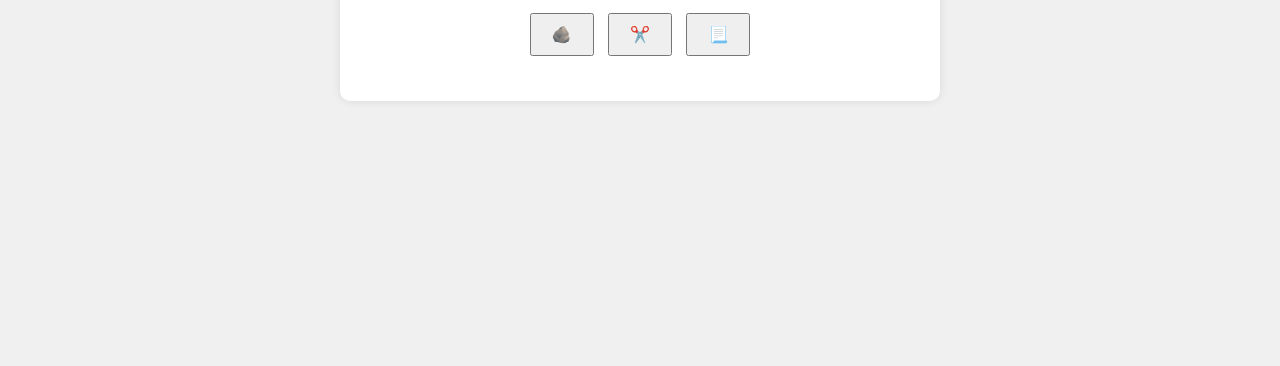
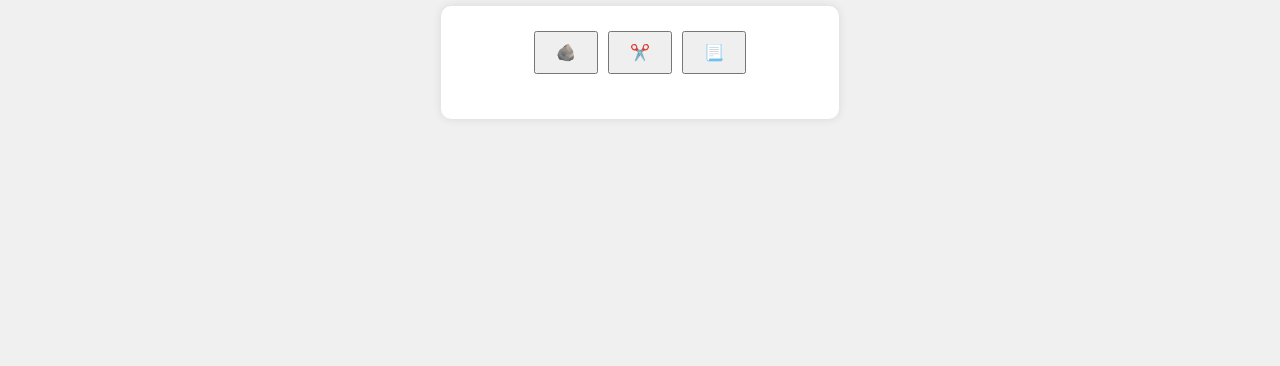
Before and after one commit to SoupLittle/2ITA-JS-CRUD5, a plain HTML site: page index.html in a window 1280 px wide. Shown: the part 434-800 px from the top of the page. Drawn offline with Linux system fonts and the light colour scheme.

Commit message:
Update style.css

```diff
--- a/style.css
+++ b/style.css
@@ -3,6 +3,9 @@ body {
     background-color: #f0f0f0;
     margin: 0;
     padding: 0;
+    display: flex;
+    flex-direction: column;
+    min-height: 700px;
 }
 
 .banner {
@@ -11,20 +14,33 @@ body {
 
 .banner img {
     max-width: 100%;
+    height: auto;
 }
-
 
 .container {
     max-width: 600px;
-    margin: 50px auto;
+    margin: auto;
+    margin-top: -100px;
     text-align: center;
+    flex: 1;
+    display: flex;
+    flex-direction: column;
+    justify-content: center;
 }
+
 
 .game {
     background-color: #fff;
     padding: 20px;
     border-radius: 10px;
     box-shadow: 0 0 10px rgba(0, 0, 0, 0.1);
+}
+
+.options {
+    display: flex;
+    justify-content: center;
+    align-items: center;
+    flex-wrap: wrap;
 }
 
 .options button {
@@ -34,12 +50,6 @@ body {
     cursor: pointer;
 }
 
-#result {
-    margin-top: 20px;
-    font-size: 20px;
-}
-
-/* Buttons */
 
 .hide-label {
     display: none;
@@ -60,3 +70,8 @@ body {
 .options button:hover + .hide-label {
     display: block;
 }
+
+#result {
+    margin-top: 20px;
+    font-size: 20px;
+}
```
